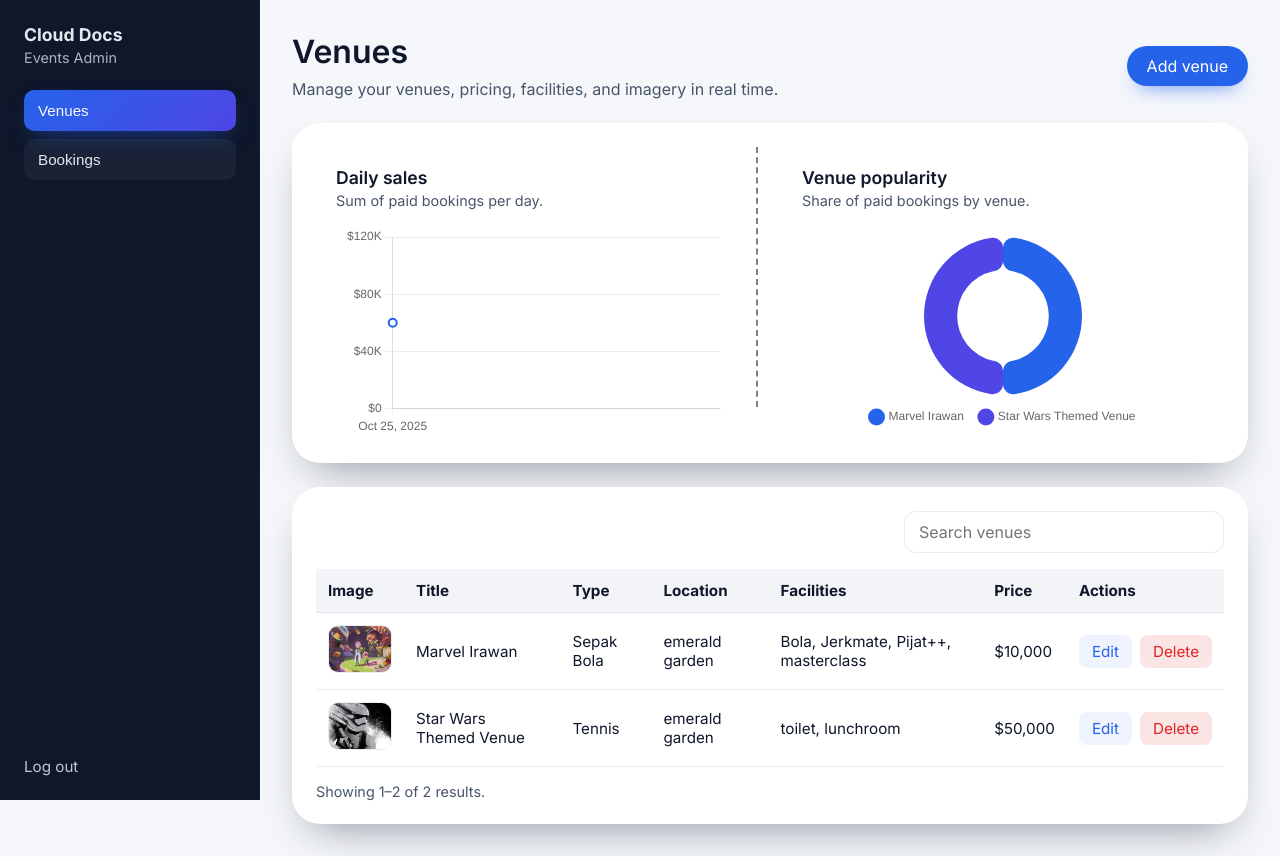
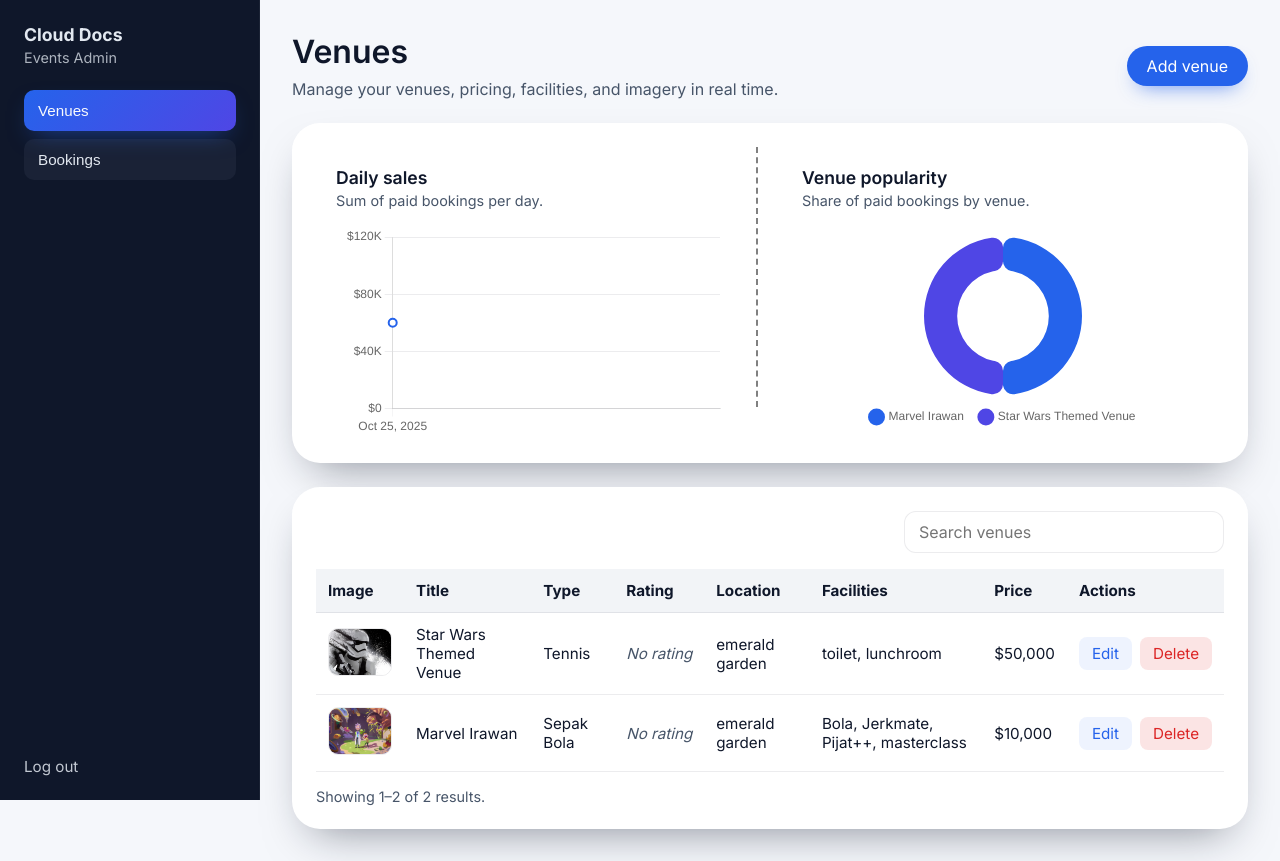
Before and after one commit to dinovaslate/brokuFalih, a Django app: page /admin-panel/ in a window 1280 px wide. Run offline with Django 5.2, Linux system fonts and the light colour scheme; a user stored in the database is signed in; data comes from the database, SQL or seed files in the repository; tables that the repository leaves empty hold one stand-in row (values such as "Sample post").

Commit message:
Add venue comments and ratings display

```diff
--- a/main/models.py
+++ b/main/models.py
@@ -1,7 +1,7 @@
 from __future__ import annotations
 
 from django.conf import settings
-from django.core.validators import MinValueValidator
+from django.core.validators import MaxValueValidator, MinValueValidator
 from django.db import models
 from django.utils import timezone
 
@@ -49,7 +49,6 @@
     def __str__(self) -> str:  # pragma: no cover - human readable only
         return self.title
 
-
 class Booking(models.Model):
     user = models.ForeignKey(
         settings.AUTH_USER_MODEL,
@@ -79,3 +78,39 @@
         else:
             self.date_paid = None
         super().save(*args, **kwargs)
+
+
+class Comment(models.Model):
+    user = models.ForeignKey(
+        settings.AUTH_USER_MODEL,
+        related_name="comments",
+        on_delete=models.CASCADE,
+    )
+    rating = models.PositiveSmallIntegerField(
+        validators=[MinValueValidator(1), MaxValueValidator(5)]
+    )
+    comment = models.TextField()
+    date = models.DateField(default=timezone.localdate)
+    venue = models.ManyToManyField(
+        "Venue",
+        related_name="comments",
+        through="CommentVenue",
+    )
+
+    class Meta:
+        ordering = ["-date", "-id"]
+
+    def __str__(self) -> str:  # pragma: no cover - human readable only
+        return f"Comment by {self.user}"
+
+
+class CommentVenue(models.Model):
+    comment = models.ForeignKey(
+        Comment, related_name="venue_links", on_delete=models.CASCADE
+    )
+    venue = models.ForeignKey(
+        Venue, related_name="comment_links", on_delete=models.CASCADE
+    )
+
+    class Meta:
+        unique_together = ("comment", "venue")
--- a/main/static/main/admin.css
+++ b/main/static/main/admin.css
@@ -428,6 +428,50 @@
   font-size: 0.9rem;
 }
 
+.star-rating {
+  display: inline-flex;
+  align-items: center;
+  gap: 10px;
+  white-space: nowrap;
+}
+
+.star-rating__stars {
+  position: relative;
+  display: inline-block;
+  font-size: 1.1rem;
+  line-height: 1;
+}
+
+.star-rating__base,
+.star-rating__fill {
+  display: inline-block;
+  width: 100%;
+  letter-spacing: 2px;
+}
+
+.star-rating__base {
+  color: rgba(148, 163, 184, 0.45);
+}
+
+.star-rating__fill {
+  position: absolute;
+  top: 0;
+  left: 0;
+  overflow: hidden;
+  color: #f59e0b;
+  white-space: nowrap;
+}
+
+.star-rating__label {
+  font-size: 0.9rem;
+  color: var(--text-secondary);
+}
+
+.star-rating__no-rating {
+  color: var(--text-secondary);
+  font-style: italic;
+}
+
 .pagination {
   display: flex;
   gap: 8px;
--- a/main/static/main/admin.js
+++ b/main/static/main/admin.js
@@ -546,6 +546,55 @@
     }
 
     return new Intl.NumberFormat(undefined, options).format(value);
+  }
+
+  function createStarRatingElement(averageRating, ratingCount) {
+    const container = document.createElement('div');
+    container.className = 'star-rating';
+    container.setAttribute('role', 'img');
+
+    const hasRating = typeof averageRating === 'number' && Number.isFinite(averageRating);
+    const countValue = Number.isFinite(Number(ratingCount)) ? Number(ratingCount) : 0;
+
+    if (!hasRating || countValue <= 0) {
+      const label = document.createElement('span');
+      label.className = 'star-rating__no-rating';
+      label.textContent = 'No rating';
+      container.appendChild(label);
+      container.setAttribute('aria-label', 'No rating yet');
+      return container;
+    }
+
+    const normalized = Math.min(Math.max(averageRating, 0), 5);
+    const rounded = Math.round(normalized * 10) / 10;
+
+    const starsWrapper = document.createElement('span');
+    starsWrapper.className = 'star-rating__stars';
+
+    const baseStars = document.createElement('span');
+    baseStars.className = 'star-rating__base';
+    baseStars.textContent = '★★★★★';
+
+    const fillStars = document.createElement('span');
+    fillStars.className = 'star-rating__fill';
+    fillStars.textContent = '★★★★★';
+    fillStars.style.width = `${(normalized / 5) * 100}%`;
+
+    starsWrapper.append(baseStars, fillStars);
+    container.appendChild(starsWrapper);
+
+    const label = document.createElement('span');
+    label.className = 'star-rating__label';
+    const ratingCountLabel = countValue === 1 ? '1 rating' : `${countValue} ratings`;
+    label.textContent = `${rounded.toFixed(1)} · ${ratingCountLabel}`;
+    container.appendChild(label);
+
+    container.setAttribute(
+      'aria-label',
+      `Rated ${rounded.toFixed(1)} out of 5 based on ${ratingCountLabel}`,
+    );
+
+    return container;
   }
 
   function formatDate(dateString) {
@@ -1380,6 +1429,14 @@
       typeCell.textContent = venue.type || '—';
       row.appendChild(typeCell);
 
+      const ratingCell = document.createElement('td');
+      const ratingElement = createStarRatingElement(
+        venue.average_rating,
+        venue.rating_count,
+      );
+      ratingCell.appendChild(ratingElement);
+      row.appendChild(ratingCell);
+
       const locationCell = document.createElement('td');
       locationCell.textContent = venue.location;
       row.appendChild(locationCell);
--- a/main/templates/main/admin_panel.html
+++ b/main/templates/main/admin_panel.html
@@ -95,6 +95,7 @@
                     <th scope="col">Image</th>
                     <th scope="col">Title</th>
                     <th scope="col">Type</th>
+                    <th scope="col">Rating</th>
                     <th scope="col">Location</th>
                     <th scope="col">Facilities</th>
                     <th scope="col">Price</th>
--- a/main/views.py
+++ b/main/views.py
@@ -3,7 +3,7 @@
 from django.contrib.auth import authenticate, get_user_model, login, logout
 from django.contrib.auth.decorators import login_required
 from django.core.paginator import Paginator
-from django.db.models import Case, CharField, Count, Q, Sum, Value, When
+from django.db.models import Avg, Case, CharField, Count, Q, Sum, Value, When
 from django.db.models.functions import Cast, Coalesce, Concat
 from django.http import (
     HttpRequest,
@@ -53,6 +53,19 @@
 
 
 def _serialize_venue(venue: Venue) -> dict[str, object]:
+    average_rating_attr = getattr(venue, "average_rating", None)
+    average_rating = (
+        float(average_rating_attr) if average_rating_attr is not None else None
+    )
+    rating_count_attr = getattr(venue, "rating_count", None)
+    rating_count = (
+        int(rating_count_attr)
+        if rating_count_attr is not None
+        else venue.comments.count()
+    )
+    if average_rating is None:
+        average = venue.comments.aggregate(avg=Avg("rating"))["avg"]
+        average_rating = float(average) if average is not None else None
     return {
         "id": venue.id,
         "title": venue.title,
@@ -64,7 +77,16 @@
         "image_url": venue.image.url if venue.image else "",
         "created_at": venue.created_at.isoformat(),
         "updated_at": venue.updated_at.isoformat(),
-}
+        "average_rating": average_rating,
+        "rating_count": int(rating_count),
+    }
+
+
+def _base_venue_queryset():
+    return Venue.objects.annotate(
+        average_rating=Avg("comments__rating"),
+        rating_count=Count("comments", distinct=True),
+    )
 
 
 def _serialize_user(user) -> dict[str, object] | None:
@@ -288,8 +310,8 @@
 
     User = get_user_model()
     page_size = DEFAULT_PAGE_SIZE
-    venues_queryset = Venue.objects.all()
-    venues_total = venues_queryset.count()
+    venues_queryset = _base_venue_queryset()
+    venues_total = Venue.objects.count()
     bookings_queryset = Booking.objects.select_related("venue", "date", "user")
     analytics = _build_booking_analytics()
 
@@ -338,7 +360,7 @@
     )
 
     total_available = Venue.objects.count()
-    venues_queryset = Venue.objects.all()
+    venues_queryset = _base_venue_queryset()
     venues_queryset = _apply_venue_search(venues_queryset, query)
     data, meta = _build_paginated_payload(
         venues_queryset,
```
Also changed, not shown: main/migrations/0007_comment_commentvenue_comment_venue.py (added).
